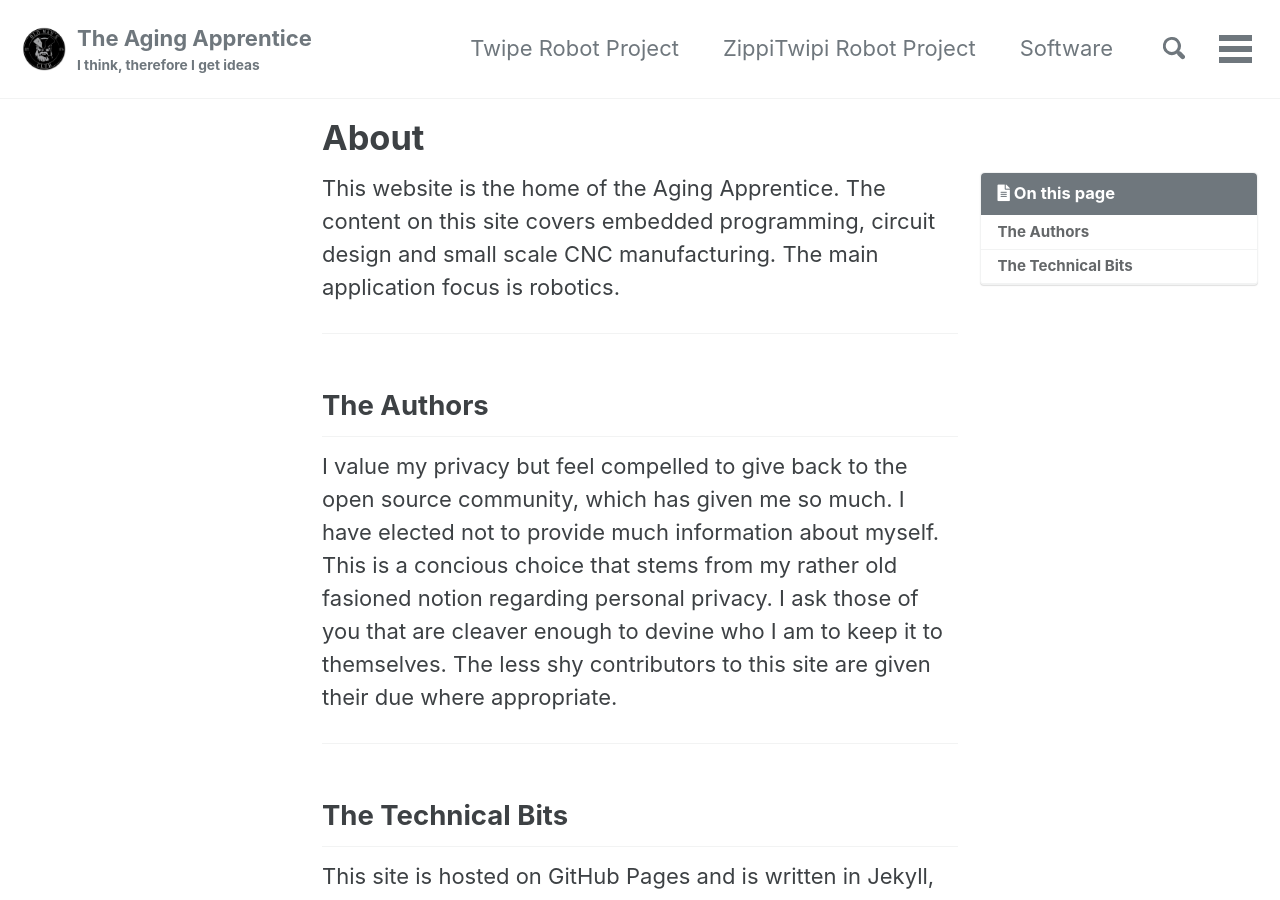
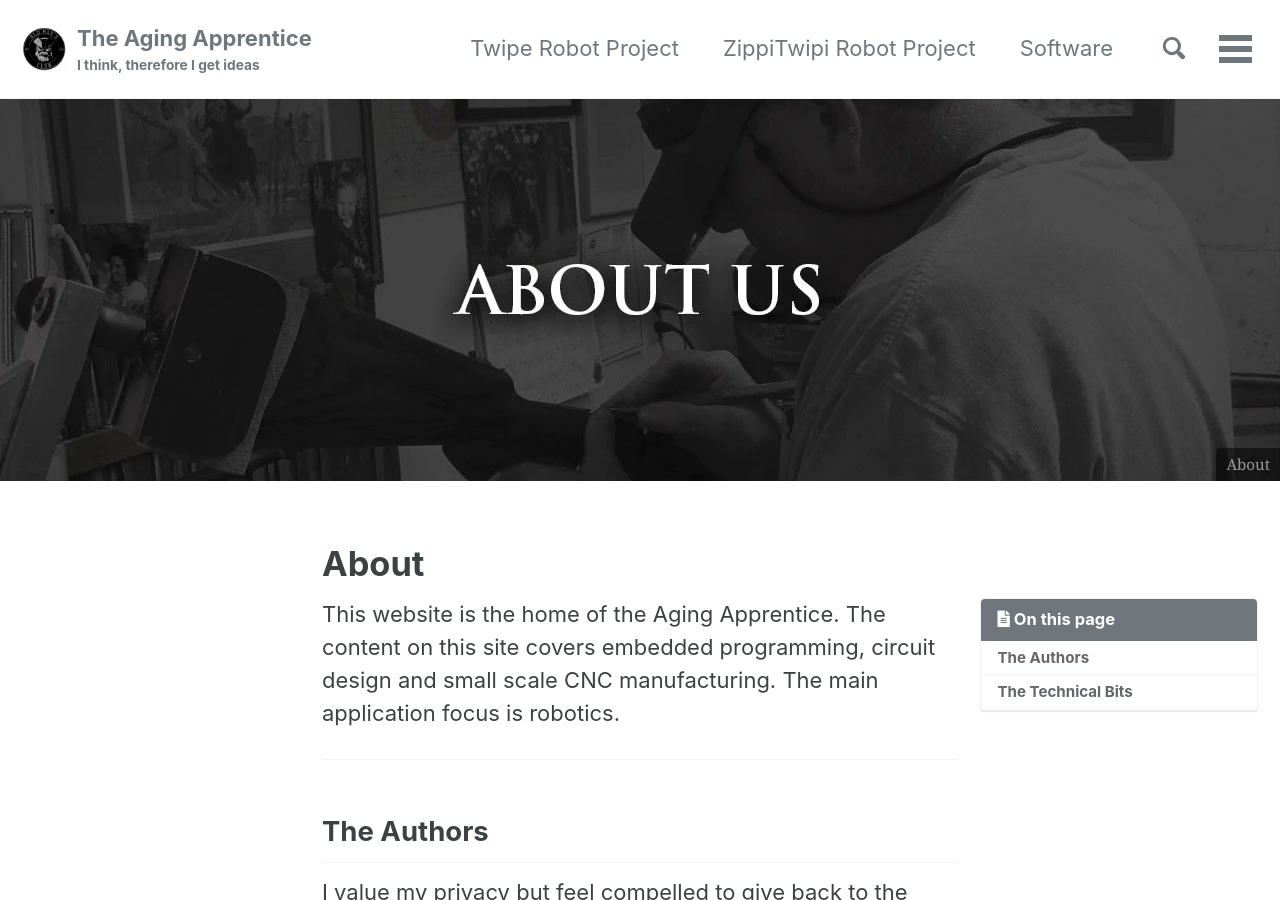
Before and after one commit to va3wam/va3wam.github.io, a Jekyll site: the page built from _pages/about.md, in a window 1280 px wide and 900 px high. Built offline with Jekyll 4.4.1, drawn with Linux system fonts in a browser that asks for light colours; cached includes are drawn as plain includes.

Commit message:
Update about.md

```diff
--- a/_pages/about.md
+++ b/_pages/about.md
@@ -5,6 +5,9 @@ permalink: /about/
 title: "About"
 excerpt: "Embedded software design. Prototype machining."
 toc: true
+header:
+  caption: "About"
+  image: "/assets/images/about_banner.jpg"
 
 ---
 This website is the home of the Aging Apprentice. The content on this site covers embedded programming, circuit design and small scale CNC manufacturing. The main application focus is robotics.
```
